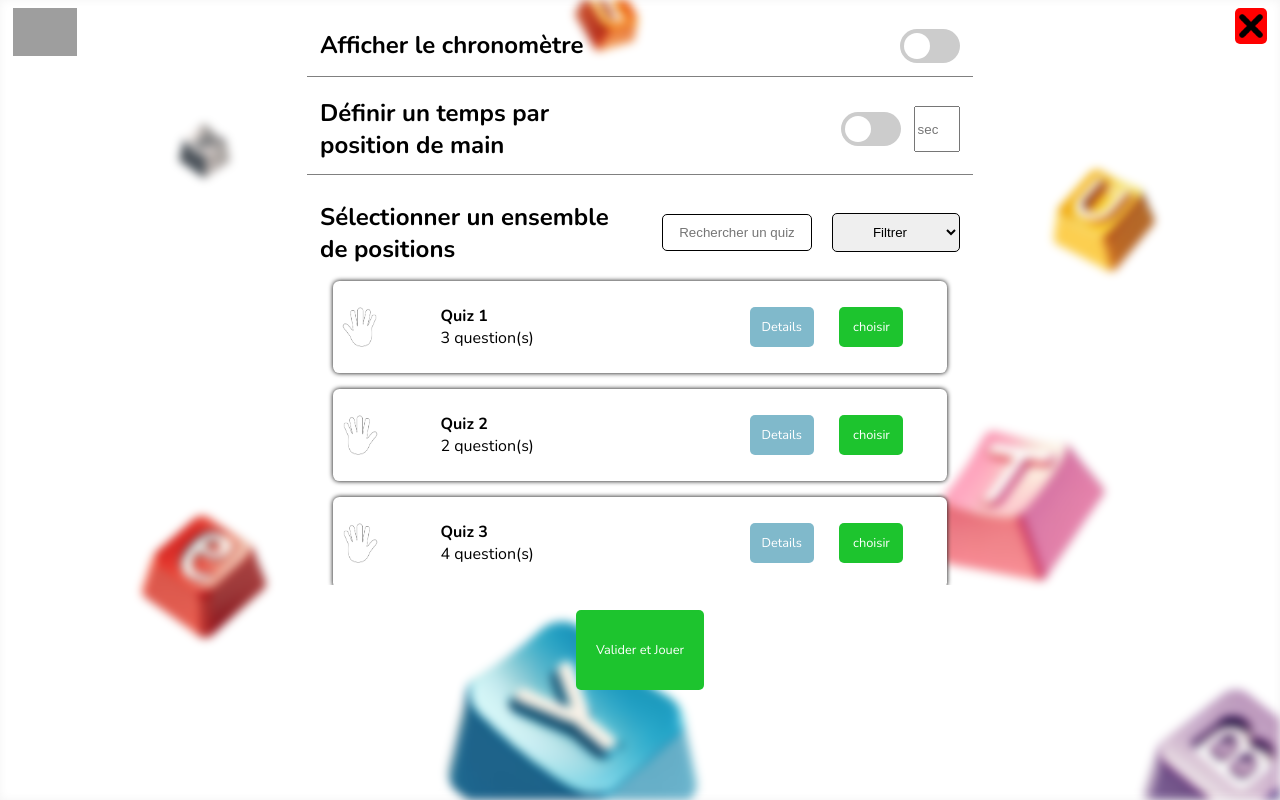
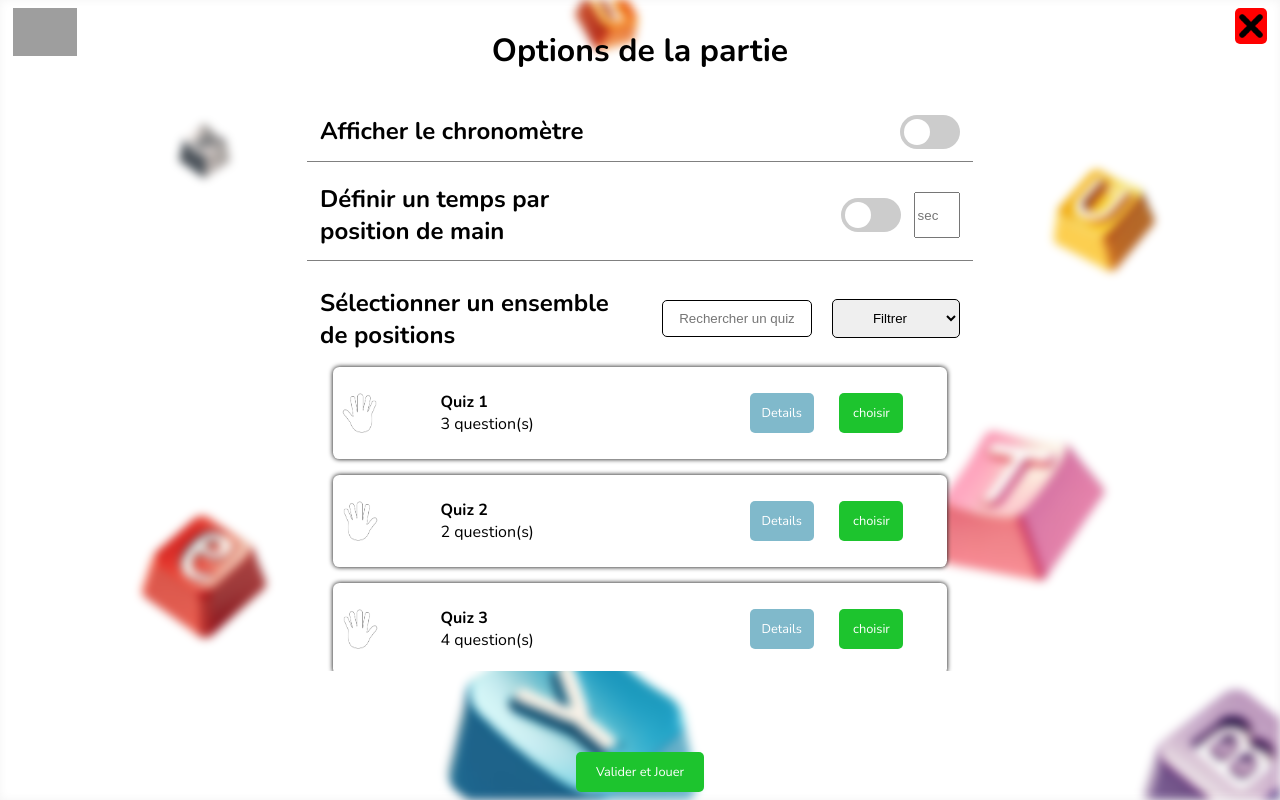
Before and after one commit to mathis-magnin/fingerfit, an Angular app in the folder front-end/: page /options in a window 1280 px wide. Built offline with nearby package versions, Linux system fonts and the light colour scheme; grey boxes are pictures that could not be loaded.

Commit message:
merge: probleme avec le timer

```diff
--- a/front-end/src/app/components/warning-popup/warning-popup.component.scss
+++ b/front-end/src/app/components/warning-popup/warning-popup.component.scss
@@ -1,12 +1,12 @@
-div{
+div {
     display: flex;
     justify-content: center;
     align-items: center;
     background-color: rgba(226, 17, 17, 0.5);
-    color:white;
+    color: white;
     padding: 1vw;
     border-radius: 10px;
-    margin: 1vw;
-    width:fit-content;
+    margin-bottom: 1vh;
+    width: fit-content;
     height: 1vh;
 }
--- a/front-end/src/app/pages/options/options.component.html
+++ b/front-end/src/app/pages/options/options.component.html
@@ -4,6 +4,8 @@
 </header>
 
 <main [ngClass]="{disable:showPopup}">
+    <h1>Options de la partie</h1>
+
     <app-single-option [caption]="'Afficher le chronomètre'" (change)="switchChronometer($event)">
         <app-checkbox />
     </app-single-option>
@@ -16,8 +18,10 @@
 
     <app-quiz-list (closeSelection)="togglePopup()" (selectQuiz)="selectQuiz($event)" />
 
-    <app-button [text]="'Valider et Jouer'" (click)="switchGame()" id="play_button" />
-    <app-warning-popup *ngIf="isWarningVisible" [text]="currentError" />
+    <div class="validate">
+        <app-warning-popup *ngIf="isWarningVisible" [text]="currentError" />
+        <app-button [text]="'Valider et Jouer'" (click)="switchGame()" id="play_button" />
+    </div>
 </main>
 
 <app-popup *ngIf="showPopup" (exit)="togglePopupLogin($event)">
--- a/front-end/src/app/pages/options/options.component.scss
+++ b/front-end/src/app/pages/options/options.component.scss
@@ -30,15 +30,19 @@ app-single-option input[type="number"] {
 }
 
 
+.validate {
+    position: fixed;
+    bottom: 1vh;
+    display: flex;
+    flex-direction: column;
+    align-items: center;
+}
+
+
 :host {
-    main {
+    #play_button {
         --app-button-width: 10vw;
         --app-button-height: 5vh;
-    }
-
-    #play_button {
-        --app-button-width: 10vw;
-        --app-button-height: 10vh;
     }
 
     .grey {
```
